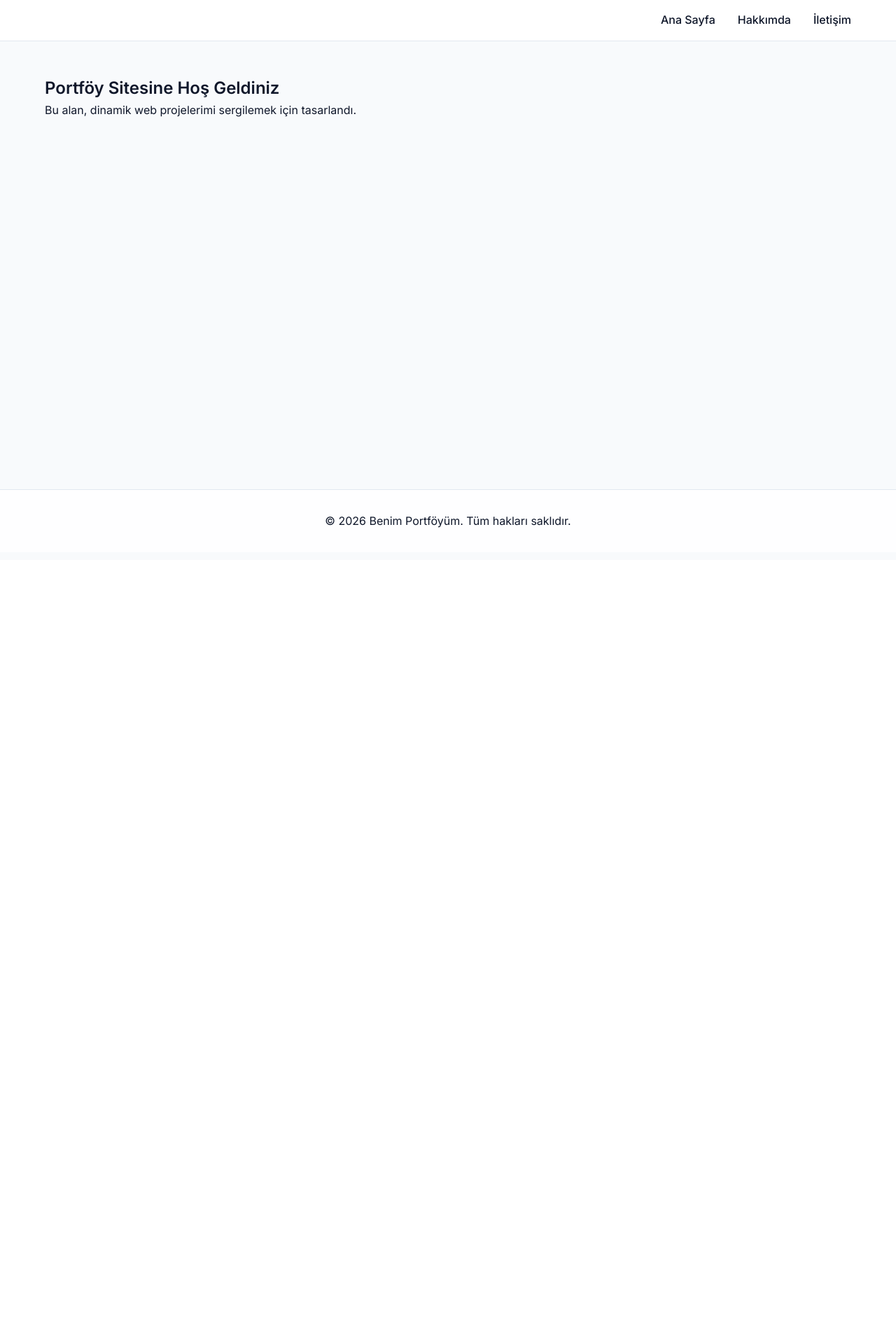
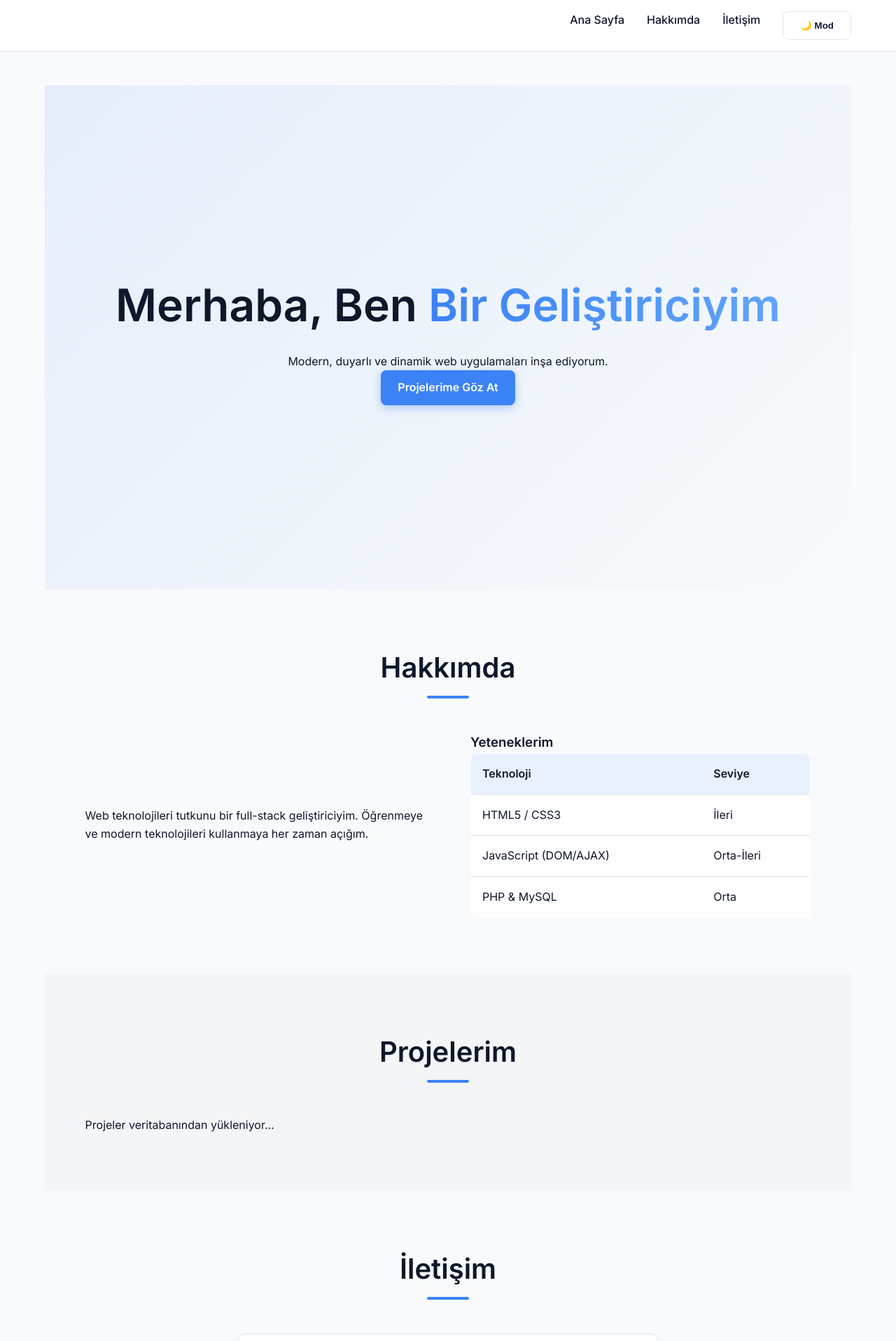
Before and after one commit to ArdaTrmz22/project-overview-the-objective-of-this, a PHP site: page / in a window 1280 px wide. Shown: the top 1916 px of the page at 70% size. Before the commit the page ends 754 px from the top, so only its background shows below. Run offline with PHP 8.4, Linux system fonts and the light colour scheme.

Commit message:
Tüm frontend tasarımı, karanlık mod ve JS form validasyonu tamamlandı

```diff
--- a/css/style.css
+++ b/css/style.css
@@ -90,3 +90,141 @@ footer {
     border-top: 1px solid var(--border-color);
     background-color: var(--nav-bg);
 }
+
+/* =========================================
+   Bileşenler (Components)
+   ========================================= */
+.btn {
+    display: inline-block;
+    padding: 0.75rem 1.5rem;
+    border-radius: 8px;
+    font-weight: 600;
+    cursor: pointer;
+    border: none;
+    transition: var(--transition);
+}
+
+.btn-primary {
+    background-color: var(--primary-color);
+    color: #fff;
+    box-shadow: 0 4px 14px 0 rgba(59, 130, 246, 0.39);
+}
+
+.btn-primary:hover {
+    background-color: #2563eb;
+    transform: translateY(-2px);
+    color: #fff;
+}
+
+.section-title {
+    text-align: center;
+    margin-bottom: 3rem;
+}
+
+.section-title h2 {
+    font-size: 2.5rem;
+    margin-bottom: 0.5rem;
+}
+
+.underline {
+    width: 60px;
+    height: 4px;
+    background-color: var(--primary-color);
+    margin: 0 auto;
+    border-radius: 2px;
+}
+
+/* =========================================
+   Bölümler (Sections)
+   ========================================= */
+.hero {
+    height: 90vh;
+    display: flex;
+    align-items: center;
+    justify-content: center;
+    text-align: center;
+    background: linear-gradient(135deg, rgba(59, 130, 246, 0.1) 0%, transparent 100%);
+}
+
+.hero h1 {
+    font-size: 4rem;
+    margin-bottom: 1rem;
+}
+
+.hero .highlight {
+    background: linear-gradient(90deg, var(--primary-color), #60a5fa);
+    -webkit-background-clip: text;
+    -webkit-text-fill-color: transparent;
+}
+
+.about {
+    padding: 5rem 5%;
+}
+
+.about-content {
+    display: grid;
+    grid-template-columns: 1fr 1fr;
+    gap: 4rem;
+    align-items: center;
+}
+
+.skills-table table {
+    width: 100%;
+    border-collapse: collapse;
+    background-color: var(--nav-bg);
+    border: 1px solid var(--border-color);
+    border-radius: 8px;
+    overflow: hidden;
+}
+
+.skills-table th, .skills-table td {
+    padding: 1rem;
+    text-align: left;
+    border-bottom: 1px solid var(--border-color);
+}
+
+.skills-table th { background-color: rgba(59, 130, 246, 0.1); }
+
+.portfolio {
+    padding: 5rem 5%;
+    background-color: rgba(0,0,0,0.02);
+}
+
+.project-grid {
+    display: grid;
+    grid-template-columns: repeat(auto-fit, minmax(300px, 1fr));
+    gap: 2rem;
+}
+
+.project-card {
+    background-color: var(--bg-color);
+    border-radius: 12px;
+    padding: 1.5rem;
+    box-shadow: 0 4px 6px -1px rgba(0,0,0,0.1);
+    border: 1px solid var(--border-color);
+}
+
+.contact {
+    padding: 5rem 5%;
+}
+
+.contact-container {
+    max-width: 600px;
+    margin: 0 auto;
+    background-color: var(--nav-bg);
+    padding: 3rem;
+    border-radius: 12px;
+    box-shadow: 0 4px 6px -1px rgba(0,0,0,0.1);
+    border: 1px solid var(--border-color);
+}
+
+.form-group { margin-bottom: 1.5rem; }
+.form-group label { display: block; margin-bottom: 0.5rem; }
+.form-group input, .form-group textarea {
+    width: 100%;
+    padding: 0.75rem;
+    border: 1px solid var(--border-color);
+    border-radius: 8px;
+    background-color: var(--bg-color);
+    color: var(--text-color);
+}
--- a/includes/footer.php
+++ b/includes/footer.php
@@ -2,5 +2,6 @@
     <footer>
         <p>&copy; <?php echo date("Y"); ?> Benim Portföyüm. Tüm hakları saklıdır.</p>
     </footer>
+    <script src="js/main.js"></script>
 </body>
 </html>
--- a/includes/header.php
+++ b/includes/header.php
@@ -14,6 +14,7 @@
                 <li><a href="index.php">Ana Sayfa</a></li>
                 <li><a href="#about">Hakkımda</a></li>
                 <li><a href="#contact">İletişim</a></li>
+                <li><button id="darkModeToggle" class="btn btn-toggle" style="background:none; border:1px solid var(--border-color); color:var(--text-color); cursor:pointer;">🌙 Mod</button></li>
             </ul>
         </nav>
     </header>
--- a/index.php
+++ b/index.php
@@ -1,8 +1,71 @@
 <?php include 'includes/header.php'; ?>
 
-<section id="home">
-    <h1>Portföy Sitesine Hoş Geldiniz</h1>
-    <p>Bu alan, dinamik web projelerimi sergilemek için tasarlandı.</p>
+<section id="home" class="hero">
+    <div class="hero-content">
+        <h1>Merhaba, Ben <span class="highlight">Bir Geliştiriciyim</span></h1>
+        <p>Modern, duyarlı ve dinamik web uygulamaları inşa ediyorum.</p>
+        <a href="#portfolio" class="btn btn-primary">Projelerime Göz At</a>
+    </div>
+</section>
+
+<section id="about" class="about">
+    <div class="section-title">
+        <h2>Hakkımda</h2>
+        <div class="underline"></div>
+    </div>
+    <div class="about-content">
+        <div class="about-text">
+            <p>Web teknolojileri tutkunu bir full-stack geliştiriciyim. Öğrenmeye ve modern teknolojileri kullanmaya her zaman açığım.</p>
+        </div>
+        <div class="skills-table">
+            <h3>Yeteneklerim</h3>
+            <table>
+                <thead>
+                    <tr><th>Teknoloji</th><th>Seviye</th></tr>
+                </thead>
+                <tbody>
+                    <tr><td>HTML5 / CSS3</td><td>İleri</td></tr>
+                    <tr><td>JavaScript (DOM/AJAX)</td><td>Orta-İleri</td></tr>
+                    <tr><td>PHP & MySQL</td><td>Orta</td></tr>
+                </tbody>
+            </table>
+        </div>
+    </div>
+</section>
+
+<section id="portfolio" class="portfolio">
+    <div class="section-title">
+        <h2>Projelerim</h2>
+        <div class="underline"></div>
+    </div>
+    <div class="project-grid" id="project-list">
+        <p>Projeler veritabanından yükleniyor...</p>
+    </div>
+</section>
+
+<section id="contact" class="contact">
+    <div class="section-title">
+        <h2>İletişim</h2>
+        <div class="underline"></div>
+    </div>
+    <div class="contact-container">
+        <form id="contact-form" action="#" method="POST">
+            <div class="form-group">
+                <label for="name">Adınız Soyadınız</label>
+                <input type="text" id="name" name="name" required>
+            </div>
+            <div class="form-group">
+                <label for="email">E-posta Adresiniz</label>
+                <input type="email" id="email" name="email" required>
+            </div>
+            <div class="form-group">
+                <label for="message">Mesajınız</label>
+                <textarea id="message" name="message" rows="5" required></textarea>
+            </div>
+            <button type="submit" class="btn btn-primary">Gönder</button>
+            <div id="form-feedback" class="feedback-msg"></div>
+        </form>
+    </div>
 </section>
 
 <?php include 'includes/footer.php'; ?>
--- /dev/null
+++ b/js/main.js
@@ -0,0 +1,54 @@
+// Karanlık Mod (Dark Mode) İşlemleri
+const darkModeToggle = document.getElementById('darkModeToggle');
+const body = document.body;
+
+// LocalStorage'dan tema tercihini kontrol et
+if (localStorage.getItem('theme') === 'dark') {
+    body.classList.add('dark-mode');
+}
+
+// Butona tıklandığında temayı değiştir
+if (darkModeToggle) {
+    darkModeToggle.addEventListener('click', () => {
+        body.classList.toggle('dark-mode');
+        // Tercihi kaydet
+        if (body.classList.contains('dark-mode')) {
+            localStorage.setItem('theme', 'dark');
+        } else {
+            localStorage.setItem('theme', 'light');
+        }
+    });
+}
+
+// Form Validasyonu (Gönderilmeden Önce İstemci Tarafı Kontrolü)
+const contactForm = document.getElementById('contact-form');
+const formFeedback = document.getElementById('form-feedback');
+
+if (contactForm) {
+    contactForm.addEventListener('submit', function(e) {
+        const name = document.getElementById('name').value.trim();
+        const email = document.getElementById('email').value.trim();
+        const message = document.getElementById('message').value.trim();
+
+        // Basit boşluk kontrolü
+        if (!name || !email || !message) {
+            e.preventDefault(); // Formun gönderilmesini engelle
+            formFeedback.textContent = 'Lütfen tüm alanları doldurun.';
+            formFeedback.style.color = 'red';
+            return;
+        }
+
+        // Basit E-posta format kontrolü
+        const emailRegex = /^[^\s@]+@[^\s@]+\.[^\s@]+$/;
+        if (!emailRegex.test(email)) {
+            e.preventDefault();
+            formFeedback.textContent = 'Lütfen geçerli bir e-posta adresi girin.';
+            formFeedback.style.color = 'red';
+            return;
+        }
+
+        // Eğer hata yoksa (Burada PHP'ye post edilecek, şimdilik AJAX kısmı eklenene kadar submit olmasına izin veriyoruz)
+        formFeedback.textContent = 'Form doğrulaması başarılı, gönderiliyor...';
+        formFeedback.style.color = 'green';
+    });
+}
```
